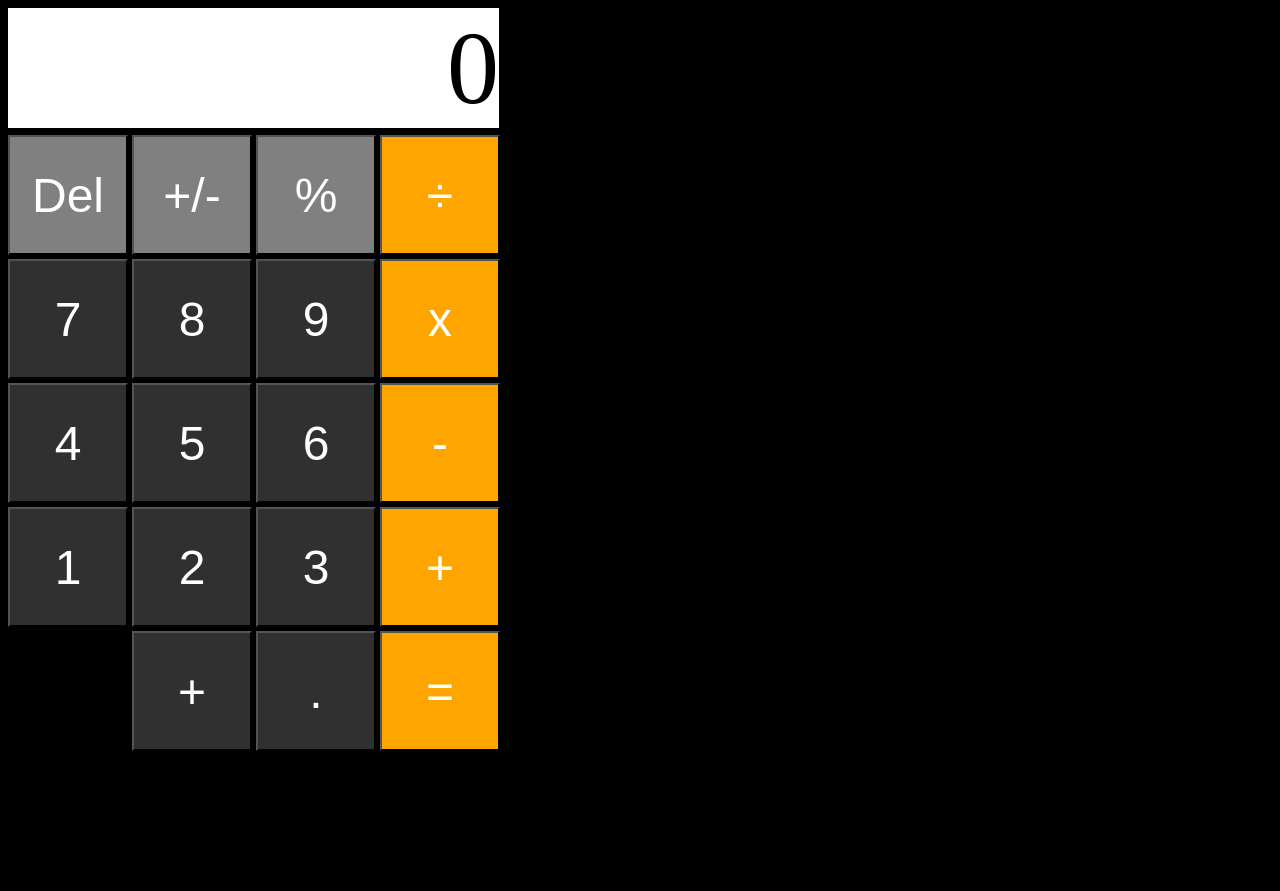
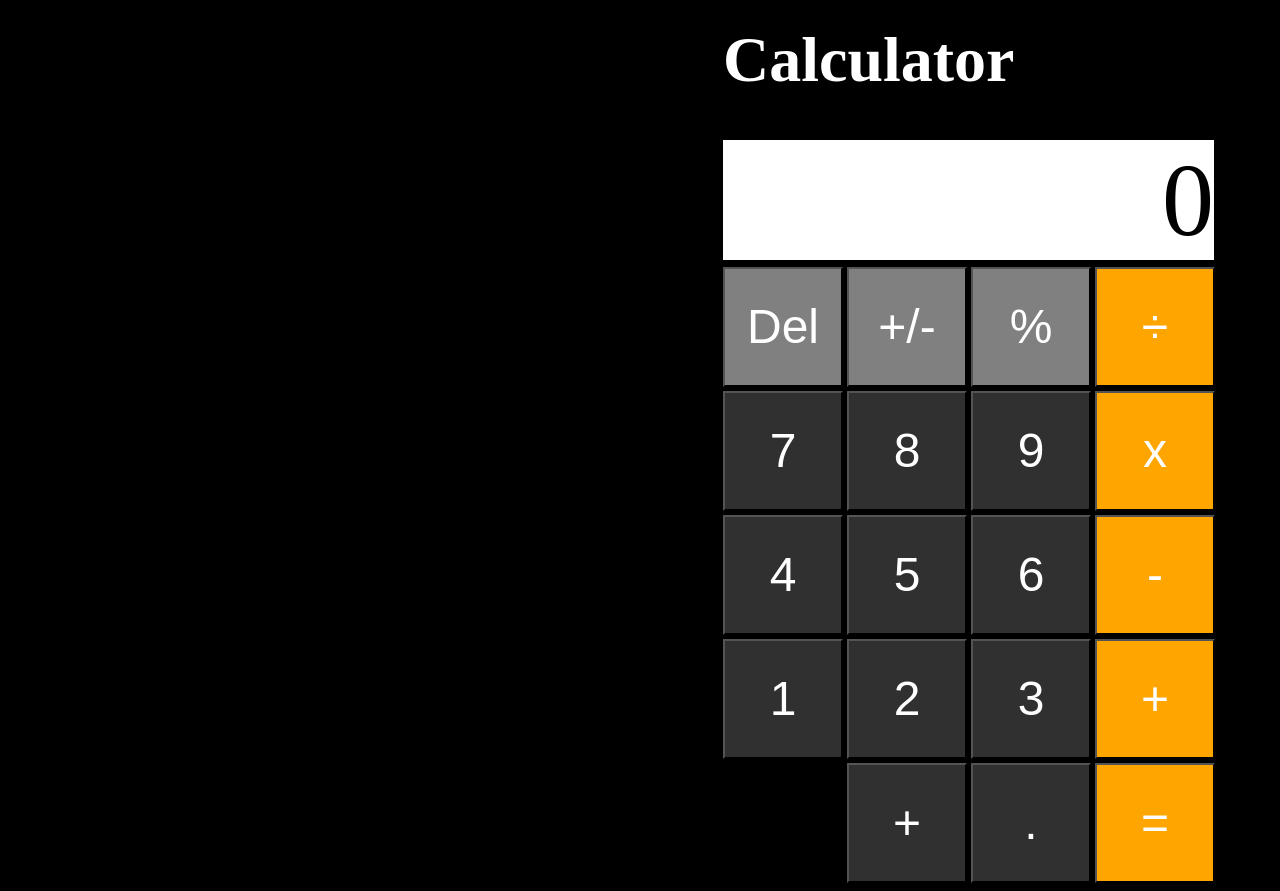
Before and after one commit to mkjanzen/Calculator, a plain HTML site: page index.html in a window 1280 px wide. Before the commit the page ends 800 px from the top, so only its background shows below. Drawn offline with Linux system fonts and the light colour scheme.

Commit message:
Fixed display output

```diff
--- a/index.html
+++ b/index.html
@@ -5,6 +5,12 @@
   <meta name="viewport" content="width=device-width, initial-scale=1.0">
   <title>Document</title>
   <style>
+
+    h1 {
+      color: white;
+      font-family: 'Times New Roman', Times, serif;
+      font-size: 400%;
+    }
     .key {
       width: 120px;
       height: 120px;
@@ -34,10 +40,18 @@
       font-size: 650%;
       margin-top: 8px;
     }
+    .wholeDisplay {
+      margin-left: 715px;
+      margin-top: -20px;
+    }
   </style>
 </head>
 <body style="background-color: black;">
-  <p class="result">
+  <div class="wholeDisplay">
+    <h1>
+      Calculator
+    </h1>
+    <p class="result" id="printout" style="display: flex; flex-direction: row-reverse;">
       0
     </p>
     <div class="numPad">
@@ -65,5 +79,6 @@
         <button class="key" style="margin-top: 4px; margin-left: px;">.</button>
       </div>
     </div>
+  </div>
 </body>
 </html>
```
Also changed, not shown: app.js (added). Lines whose indentation alone changed are shown as unchanged.
